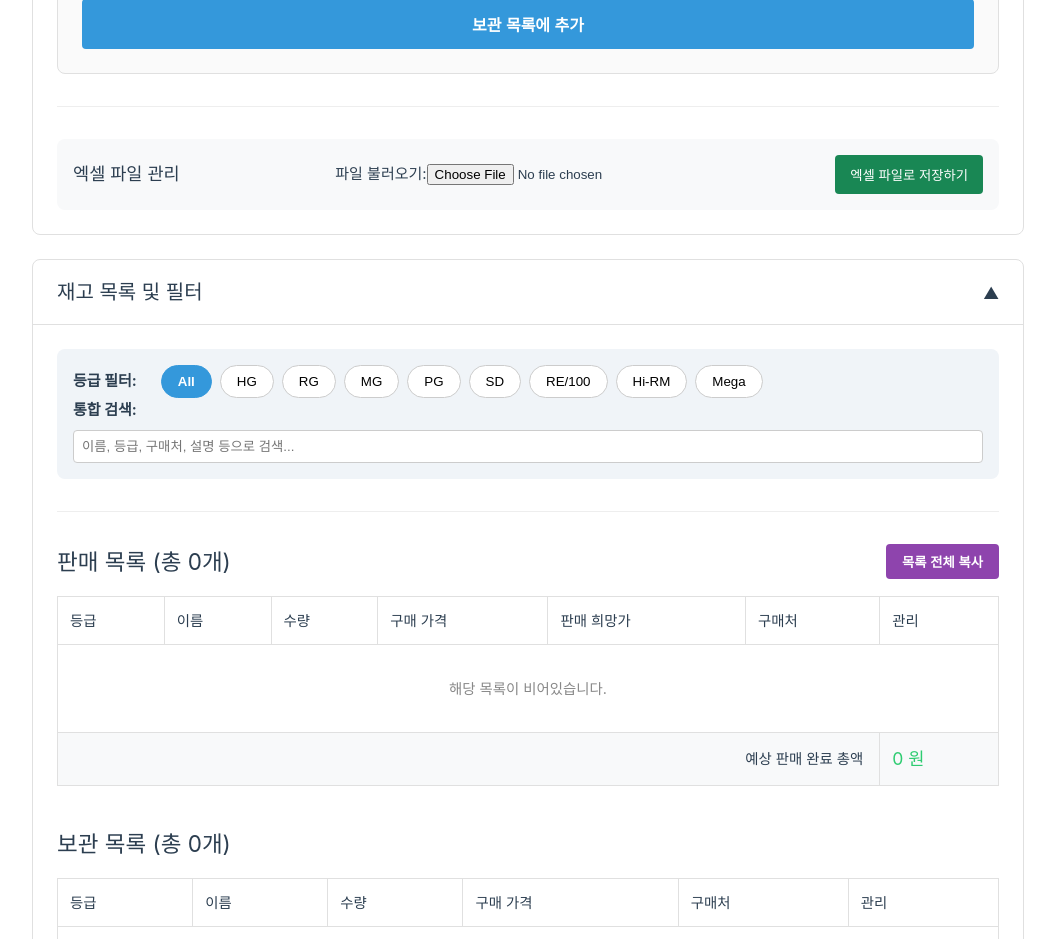
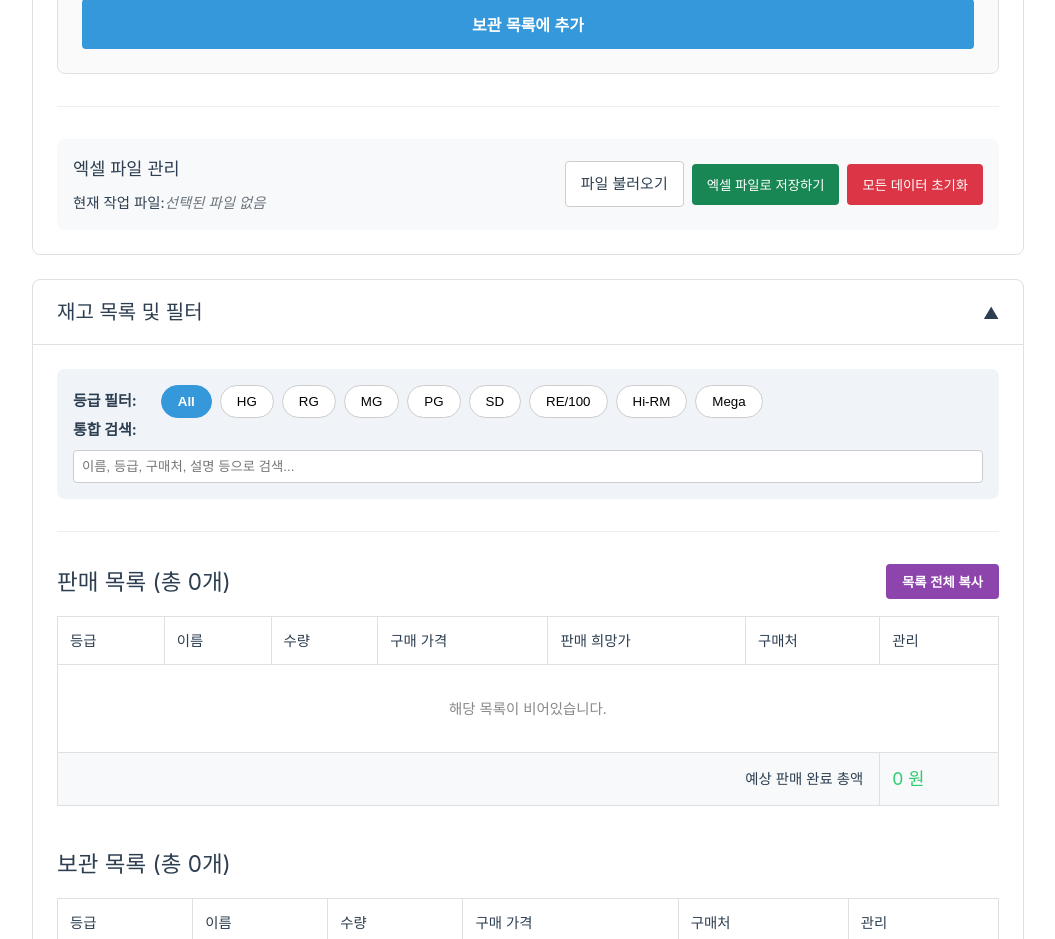
Before and after one commit to ungit003/gundam-inventory, a Vue app: page / in a window 1280 px wide. Shown: the part 1340-2279 px from the top of the page, without its empty margins (112-1167 px from the left). Built offline with nearby package versions, Linux system fonts and the light colour scheme.

Commit message:
현재 파일명 뜨도록 수정, 날짜, 파일명 분리 및 인식

```diff
--- a/src/components/FileUpload.vue
+++ b/src/components/FileUpload.vue
@@ -1,73 +1,134 @@
 <!-- src/components/FileUpload.vue -->
 
 <script setup>
-import { useInventoryStore } from '@/stores/inventoryStore';
+import { storeToRefs } from 'pinia'; // [추가] 반응성을 위해 storeToRefs를 가져옵니다.
+import { useInventoryStore } from '../stores/inventoryStore';
+import { useUiStore } from '../stores/uiStore'; // [추가] uiStore를 가져옵니다.
 
 const inventoryStore = useInventoryStore();
+const uiStore = useUiStore(); // [추가] uiStore 인스턴스를 생성합니다.
+
+// uiStore에서 currentBaseFileName 상태를 반응성을 유지하며 가져옵니다.
+const { currentBaseFileName } = storeToRefs(uiStore);
 
 /**
  * 파일이 선택되었을 때 실행되는 함수
  * @param {Event} event - input 요소의 change 이벤트 객체
  */
 const handleFileUpload = async (event) => {
-  // 사용자가 파일을 선택했는지 확인합니다.
   if (event.target.files && event.target.files.length > 0) {
     const file = event.target.files[0];
+    await inventoryStore.loadFromExcel(file);
+    event.target.value = '';
+  }
+};
 
-    // 디버깅 로그: 파일이 정상적으로 선택되었는지 확인합니다.
-    console.log('파일 선택됨:', file.name);
-
-    // 스토어의 loadFromExcel 액션을 호출하고, 작업이 끝날 때까지 기다립니다(await).
-    await inventoryStore.loadFromExcel(file);
-
-    // input의 값을 초기화하여, 사용자가 동일한 파일을 다시 선택해도 change 이벤트가 발생하도록 합니다.
-    event.target.value = '';
+const clearAllData = () => {
+  if (confirm('정말로 모든 데이터를 삭제하시겠습니까? ...')) {
+    localStorage.removeItem('gundam_inventory_data');
+    localStorage.removeItem('gundam_financial_data');
+    // [추가] 데이터를 초기화할 때, UI 상태도 함께 초기화합니다.
+    uiStore.setCurrentBaseFileName(null);
+    window.location.reload();
   }
 };
 </script>
 
 <template>
   <div class="file-upload-container">
+    <div class="file-management-group">
       <h3>엑셀 파일 관리</h3>
-    <div>
-      <label for="file-upload">파일 불러오기:</label>
+      <!-- [핵심 추가] 현재 선택된 파일명을 표시하는 부분 -->
+      <div class="current-file-display">
+        <strong>현재 작업 파일:</strong>
+        <span v-if="currentBaseFileName" class="file-name">{{ currentBaseFileName }}</span>
+        <span v-else class="no-file">선택된 파일 없음</span>
+      </div>
+    </div>
+
+    <div class="button-actions">
+      <div class="file-input-wrapper">
+        <label for="file-upload" class="file-upload-button">파일 불러오기</label>
         <input
           id="file-upload"
           type="file"
           @change="handleFileUpload"
-        accept=".xlsx, .xls, csv"
+          accept=".xlsx, .xls, .csv"
         >
       </div>
 
-    <div class="button-group">
       <button @click="inventoryStore.exportToExcel" class="export-button">
         엑셀 파일로 저장하기
+      </button>
+
+      <button @click="clearAllData" class="clear-button">
+        모든 데이터 초기화
       </button>
     </div>
   </div>
 </template>
 
 <style scoped>
-/* 스타일은 7단계와 동일하거나 필요에 따라 수정합니다. */
 .file-upload-container {
   display: flex;
   justify-content: space-between;
   align-items: center;
+  flex-wrap: wrap; /* 화면이 좁을 때 줄바꿈되도록 */
+  gap: 1rem;
   padding: 1rem;
   background-color: #f8f9fa;
   border-radius: 8px;
+  margin-top: 1rem;
 }
-.button-group {
+.file-management-group {
+  display: flex;
+  flex-direction: column;
+}
+.current-file-display {
+  font-size: 0.9rem;
+  margin-top: 0.5rem;
+}
+.file-name {
+  color: #0d6efd;
+  font-weight: bold;
+}
+.no-file {
+  color: #6c757d;
+  font-style: italic;
+}
+.button-actions {
   display: flex;
   gap: 0.5rem;
+  align-items: center;
 }
-.export-button {
-  border: none;
+.file-input-wrapper {
+  position: relative;
+  overflow: hidden;
+  display: inline-block;
+}
+.file-upload-button {
+  border: 1px solid #ccc;
+  display: inline-block;
   padding: 10px 15px;
   cursor: pointer;
+  background-color: #fff;
   border-radius: 4px;
-  background-color: #198754; /* 저장 버튼 색상 변경 */
+}
+#file-upload {
+  /* 실제 input은 숨깁니다. */
+  position: absolute;
+  left: 0;
+  top: 0;
+  opacity: 0;
+  cursor: pointer;
+}
+.export-button, .clear-button {
   color: white;
-  font-weight: 500;
+  border: none;
+  padding: 11px 15px; /* 높이를 맞추기 위해 padding 조정 */
+  cursor: pointer;
+  border-radius: 4px;
 }
+.export-button { background-color: #198754; }
+.clear-button { background-color: #dc3545; }
 </style>
--- a/src/stores/inventoryStore.js
+++ b/src/stores/inventoryStore.js
@@ -245,6 +245,7 @@ export const useInventoryStore = defineStore('inventory', {
 
     async loadFromExcel(file) {
       const financialStore = useFinancialStore();
+      const uiStore = useUiStore();
       try {
         const data = await file.arrayBuffer();
         const workbook = XLSX.read(data);
@@ -271,10 +272,13 @@ export const useInventoryStore = defineStore('inventory', {
           history: historyData,
         };
 
-        // 파일 불러오기 성공 시, 파일 이름에서 확장자를 제거하여 '기본 이름'으로 설정합니다.
-        // 예: "250723_163000_my_gundams.xlsx" -> "250723_163000_my_gundams"
-        const uiStore = useUiStore();
-        const baseFileName = file.name.replace(/\.xlsx$/i, ''); // 정규식을 사용하여 .xlsx 확장자 제거
+        // 파일명에서 날짜_시간_ 접두사를 제거하여 순수한 '기본 이름'만 추출합니다.
+        // 예: "250723_163000_my_gundams.xlsx" -> "my_gundams"
+        const fileNameWithoutExt = file.name.replace(/\.xlsx$/i, '');
+        const parts = fileNameWithoutExt.split('_');
+        // 파일명이 '날짜_시간_기본이름' 형식이면, 2번째 인덱스부터 끝까지가 기본 이름입니다.
+        // 그렇지 않으면, 그냥 확장자만 제거한 이름을 사용합니다.
+        const baseFileName = parts.length > 2 ? parts.slice(2).join('_') : fileNameWithoutExt;
         uiStore.setCurrentBaseFileName(baseFileName);
 
         alert(`'${file.name}' 파일을 성공적으로 불러왔습니다.\n이제부터 이 파일이 현재 작업 파일로 설정됩니다.`);
```
Lines whose indentation alone changed are shown as unchanged.
